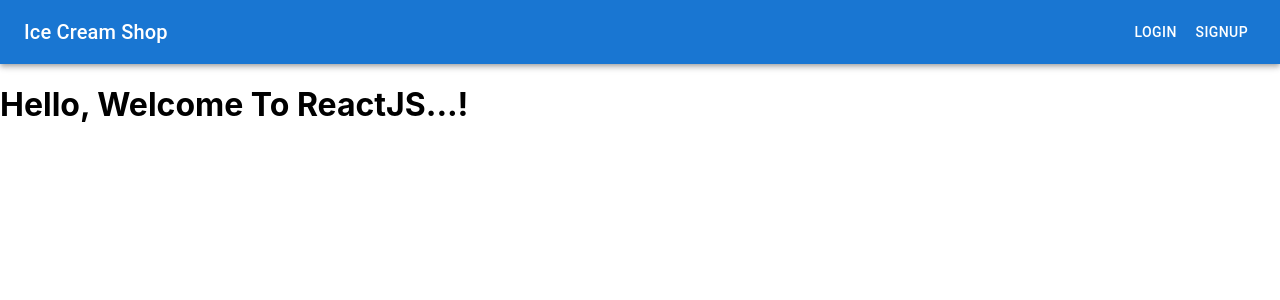
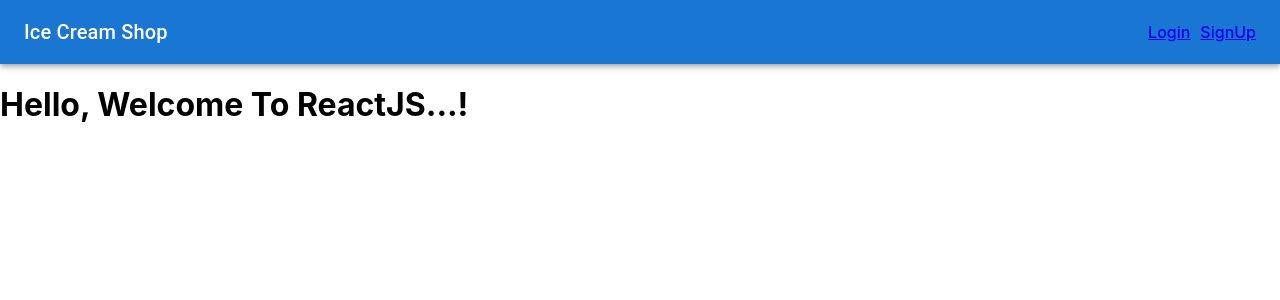
Before and after one commit to abhimkdm/icecream_shop_app, a React (Create React App) app: page / in a window 1280 px wide. Shown: the top 300 px of the page. Built offline with nearby package versions, Linux system fonts and the light colour scheme.

Commit message:
Routing Linke and NavLink

```diff
--- a/src/App.css
+++ b/src/App.css
@@ -10,3 +10,13 @@
   justify-content: center;
   font-size: calc(10px + 2vmin);
 }
+
+a {
+  font-weight: 500;
+  padding-left: 10px;
+}
+
+a.active {
+  font-weight:bolder;
+  color: brown;
+}
--- a/src/App.tsx
+++ b/src/App.tsx
@@ -9,8 +9,8 @@ import Signup from "./components/Auth/SignUp/SignUp";
 const App: React.FC = () => {
   return (
     <>
+      <Router>
       <NavBar />
-      <Router>
         <Routes>
           <Route path="/" element={<Home />}></Route>
           <Route path="/login" element={<Login />}></Route>
--- a/src/components/common/Navbar.tsx
+++ b/src/components/common/Navbar.tsx
@@ -2,9 +2,20 @@ import AppBar from '@mui/material/AppBar';
 import Box from '@mui/material/Box';
 import Toolbar from '@mui/material/Toolbar';
 import Typography from '@mui/material/Typography';
-import Button from '@mui/material/Button';
+import { NavLink } from 'react-router-dom';
 
 export default function NavBar() {
+
+  const navStyleFn = (prop : any) => {
+    const { isActive } = prop;
+    console.log(isActive);
+
+    return {
+      textDecoration: isActive? 'none' : 'underline'
+    }
+
+  }
+
   return (
     <Box sx={{ flexGrow: 1 }}>
       <AppBar position="static">
@@ -12,8 +23,10 @@ export default function NavBar() {
          <Typography variant="h6" component="div" sx={{ flexGrow: 1 }}>
             Ice Cream Shop
           </Typography>
-          <Button color="inherit">Login</Button>
-          <Button color="inherit">SignUp</Button>
+          <NavLink to={'/login'} style={navStyleFn}>Login</NavLink>
+          <NavLink to={'/signup'} style={navStyleFn}>SignUp</NavLink>
+          {/* <Link to={'/login'}>Login</Link>
+          <Link to={'/signup'} >SignUp</Link> */}
         </Toolbar>
       </AppBar>
     </Box>
```
